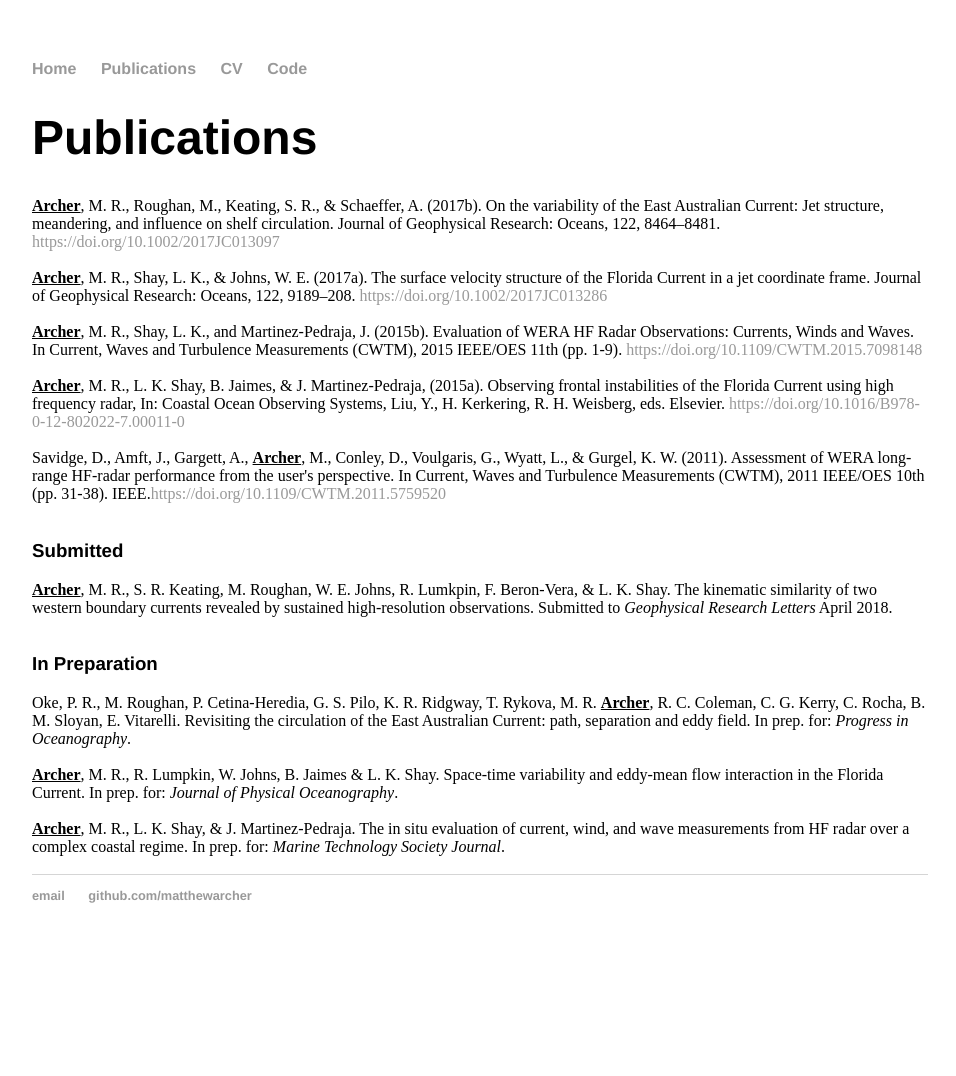
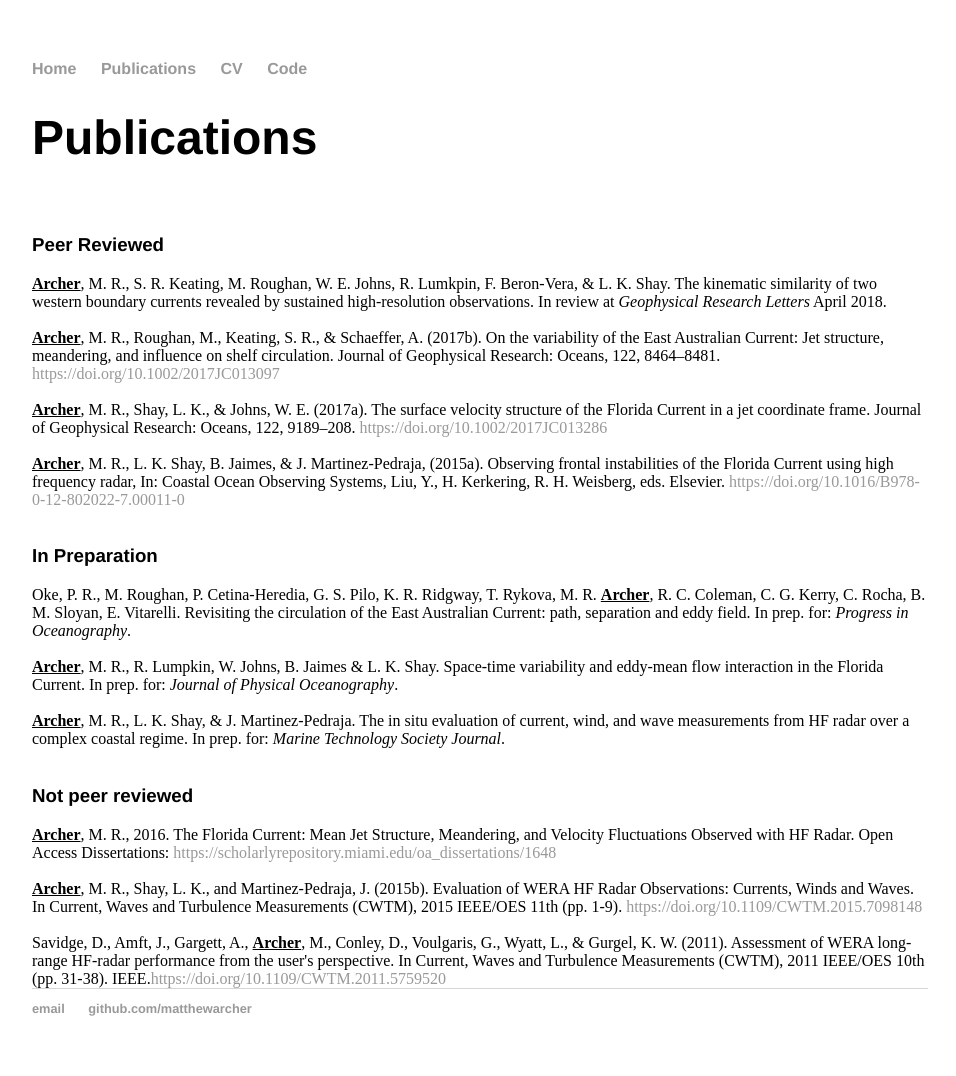
Before and after one commit to matthewarcher/matthewarcher.github.io, a Jekyll site: the page built from publications/index.html, in a window 1280 px wide. Shown: the whole page, without its empty margins (160-1116 px from the left). Built offline with Jekyll 4.4.1, drawn with Linux system fonts in a browser that asks for light colours; before the commit the page ends 963 px from its top, so only the background shows below that.

Commit message:
Update index.html

```diff
--- a/publications/index.html
+++ b/publications/index.html
@@ -4,19 +4,23 @@ title: Matthew R. Archer
 ---
 <div class="blurb">
 	<h1>Publications</h1>
-
+	<br>
+	<font face = "helvetica"><h3>Peer Reviewed</h3></font>
+	<b><u>Archer</u></b>, M. R., S. R. Keating, M. Roughan, W. E. Johns, R. Lumkpin, F. Beron-Vera, & L. K. Shay. The kinematic similarity of two western boundary currents revealed by sustained high-resolution observations. In review at <i>Geophysical Research Letters</i> April 2018.<br><br>
 	<b><u>Archer</u></b>, M. R., Roughan, M., Keating, S. R., & Schaeffer, A. (2017b). On the variability of the East Australian Current: Jet structure, meandering, and influence on shelf circulation. Journal of Geophysical Research: Oceans, 122, 8464–8481. <a href="https://doi.org/10.1002/2017JC013097" target="_blank">https://doi.org/10.1002/2017JC013097</a><br>
 	<br><u><b>Archer</u></b>, M. R., Shay, L. K., & Johns, W. E. (2017a). The surface velocity structure of the Florida Current in a jet coordinate frame. Journal of Geophysical Research: Oceans, 122, 9189–208. <a href="https://doi.org/10.1002/2017JC013286" target="_blank">https://doi.org/10.1002/2017JC013286</a><br>
-	<br><u><b>Archer</u></b>, M. R., Shay, L. K., and Martinez-Pedraja, J. (2015b). Evaluation of WERA HF Radar Observations: Currents, Winds and Waves. In Current, Waves and Turbulence Measurements (CWTM), 2015 IEEE/OES 11th (pp. 1-9). <a href="https://doi.org/10.1109/CWTM.2015.7098148" target="_blank">https://doi.org/10.1109/CWTM.2015.7098148</a><br>
-	<br><u><b>Archer</u></b>, M. R., L. K. Shay, B. Jaimes, & J. Martinez-Pedraja, (2015a). Observing frontal instabilities of the Florida Current using high frequency radar, In: Coastal Ocean Observing Systems, Liu, Y., H. Kerkering, R. H. Weisberg, eds.  Elsevier. <a href="https://doi.org/10.1016/B978-0-12-802022-7.00011-0" target="_blank">https://doi.org/10.1016/B978-0-12-802022-7.00011-0</a><br>
-	<br>Savidge, D., Amft, J., Gargett, A., <b><u>Archer</u></b>, M., Conley, D., Voulgaris, G., Wyatt, L., & Gurgel, K. W. (2011). Assessment of WERA long-range HF-radar performance from the user's perspective. In Current, Waves and Turbulence Measurements (CWTM), 2011 IEEE/OES 10th (pp. 31-38). IEEE.<a href="https://doi.org/10.1109/CWTM.2011.5759520" target="_blank">https://doi.org/10.1109/CWTM.2011.5759520</a><br><br>
-
-	<font face = "helvetica"><h3>Submitted</h3></font>
-	<b><u>Archer</u></b>, M. R., S. R. Keating, M. Roughan, W. E. Johns, R. Lumkpin, F. Beron-Vera, & L. K. Shay. The kinematic similarity of two western boundary currents revealed by sustained high-resolution observations. Submitted to <i>Geophysical Research Letters</i> April 2018.<br><br>
+	<br><u><b>Archer</u></b>, M. R., L. K. Shay, B. Jaimes, & J. Martinez-Pedraja, (2015a). Observing frontal instabilities of the Florida Current using high frequency radar, In: Coastal Ocean Observing Systems, Liu, Y., H. Kerkering, R. H. Weisberg, eds.  Elsevier. <a href="https://doi.org/10.1016/B978-0-12-802022-7.00011-0" target="_blank">https://doi.org/10.1016/B978-0-12-802022-7.00011-0</a><br><br>
 
 	<font face = "helvetica"><h3>In Preparation</h3></font>
 	Oke, P. R., M. Roughan, P. Cetina-Heredia, G. S. Pilo, K. R. Ridgway, T. Rykova, M. R. <b><u>Archer</u></b>, R. C. Coleman, C. G. Kerry, C. Rocha, B. M. Sloyan, E. Vitarelli. Revisiting the circulation of the East Australian Current: path, separation and eddy field. In prep. for: <i>Progress in Oceanography</i>.<br>
 	<br><b><u>Archer</u></b>, M. R., R. Lumpkin, W. Johns, B. Jaimes & L. K. Shay. Space-time variability and eddy-mean flow interaction in the Florida Current. In prep. for: <i>Journal of Physical Oceanography</i>.<br>
 	<br><b><u>Archer</u></b>, M. R., L. K. Shay, & J. Martinez-Pedraja. The in situ evaluation of current, wind, and wave measurements from HF radar over a complex coastal regime. In prep. for: <i>Marine Technology Society Journal</i>.<br>
 	<br>
+
+	<font face = "helvetica"><h3>Not peer reviewed</h3></font>
+	<u><b>Archer</u></b>, M. R., 2016. The Florida Current: Mean Jet Structure, Meandering, and Velocity Fluctuations Observed with HF Radar. Open Access Dissertations: <a href="https://scholarlyrepository.miami.edu/oa_dissertations/1648" target="_blank"> https://scholarlyrepository.miami.edu/oa_dissertations/1648</a><br>
+	<br><u><b>Archer</u></b>, M. R., Shay, L. K., and Martinez-Pedraja, J. (2015b). Evaluation of WERA HF Radar Observations: Currents, Winds and Waves. In Current, Waves and Turbulence Measurements (CWTM), 2015 IEEE/OES 11th (pp. 1-9). <a href="https://doi.org/10.1109/CWTM.2015.7098148" target="_blank">https://doi.org/10.1109/CWTM.2015.7098148</a><br>
+	<br>Savidge, D., Amft, J., Gargett, A., <b><u>Archer</u></b>, M., Conley, D., Voulgaris, G., Wyatt, L., & Gurgel, K. W. (2011). Assessment of WERA long-range HF-radar performance from the user's perspective. In Current, Waves and Turbulence Measurements (CWTM), 2011 IEEE/OES 10th (pp. 31-38). IEEE.<a href="https://doi.org/10.1109/CWTM.2011.5759520" target="_blank">https://doi.org/10.1109/CWTM.2011.5759520</a><br>
+
+
 </div><!-- /.blurb -->
```
